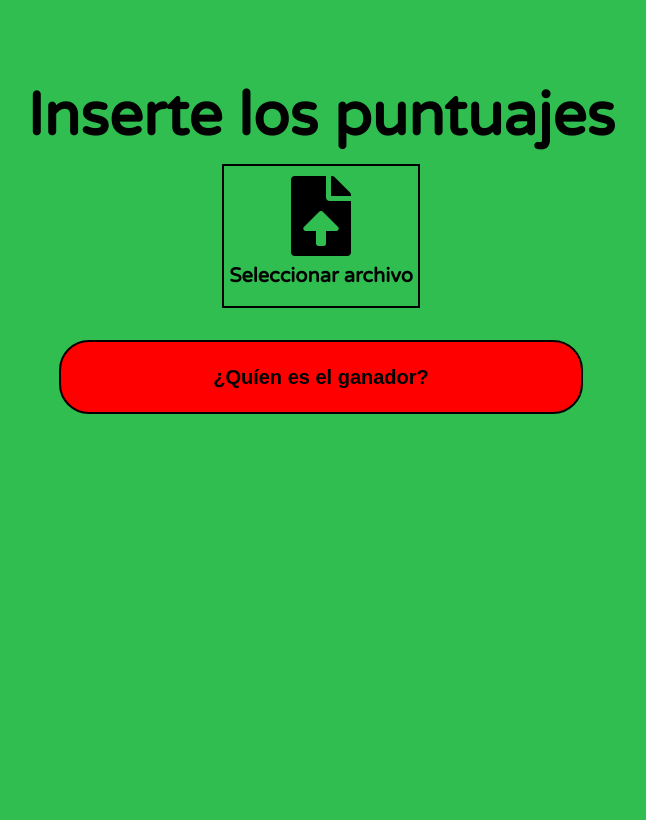
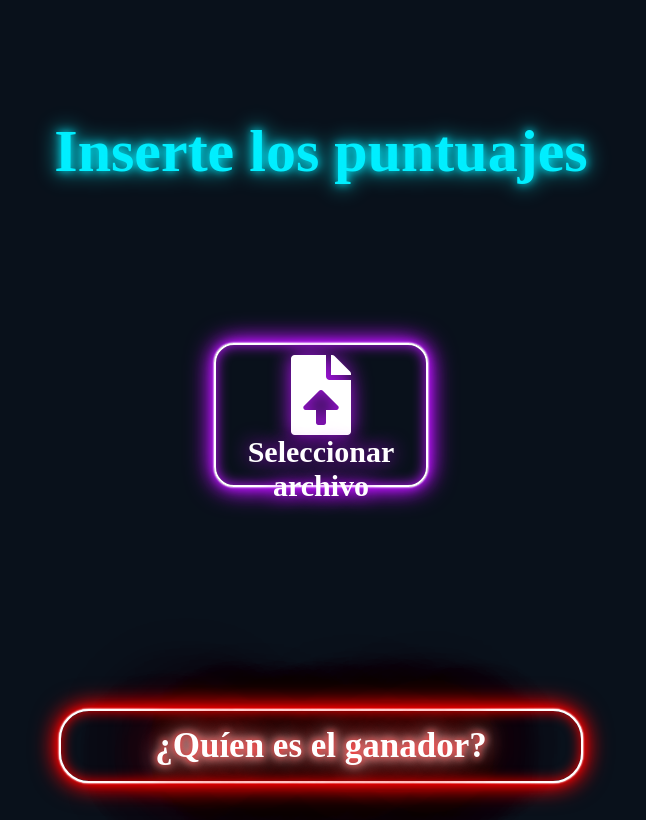
Before and after one commit to DanielLaborda/ejercicio2, a React app in the folder ejercicio2/: page / in a window 1280 px wide. Shown: the whole page, without its empty margins (319-965 px from the left). Built offline with nearby package versions, Linux system fonts and the light colour scheme; a web font is replaced by a local one.

Commit message:
estillos finales del ejercicio

```diff
--- a/ejercicio2/index.html
+++ b/ejercicio2/index.html
@@ -4,7 +4,15 @@
     <meta name="viewport" content="width=device-width, initial-scale=1">
     <link rel="preconnect" href="https://fonts.googleapis.com">
     <link rel="preconnect" href="https://fonts.gstatic.com" crossorigin>
-    <link href="https://fonts.googleapis.com/css2?family=Varela+Round&display=swap" rel="stylesheet">
+    <link rel="preconnect" href="https://fonts.googleapis.com">
+    <link rel="preconnect" href="https://fonts.gstatic.com" crossorigin>
+
+    <link href="https://fonts.googleapis.com/css2?family=Nunito:wght@300;400;700&display=swap" rel="stylesheet">
+
+<link href="https://fonts.googleapis.com/css2?family=Birthstone+Bounce:wght@400;500&display=swap" rel="stylesheet">
+
+<link href="https://fonts.googleapis.com/css2?family=Damion&display=swap" rel="stylesheet">
+
     <link rel="stylesheet" href="https://use.fontawesome.com/releases/v5.1.0/css/all.css" integrity="sha384-lKuwvrZot6UHsBSfcMvOkWwlCMgc0TaWr+30HWe3a4ltaBwTZhyTEggF5tJv8tbt" crossorigin="anonymous">
     <link rel="stylesheet" href="/style/main.css">
   </head>
--- a/ejercicio2/src/components/app.js
+++ b/ejercicio2/src/components/app.js
@@ -93,8 +93,13 @@ export default class App extends Component {
   render() {
     return (
       <div className='app'>
-        <h1 className='titulo'>Inserte los puntuajes</h1>
+        <div className='header'>
+          <h1 className='titulo' data-text='Inserte los puntuajes'>Inserte los puntuajes</h1>
+        </div>
+
         <br/>
+        <div className='container'>
+          <div>
           <input
             type='file'
             id='file1'
@@ -103,8 +108,12 @@ export default class App extends Component {
             onChange={ this.readFile }
           />
           <label htmlFor='file1' className='labelInputFile'><i className="fas fa-file-upload"></i> <span>Seleccionar archivo</span></label>
+          </div>
           <span className='nameFileSpan'>{this.state.namefile}</span>
+        </div>
+
         <br/>
+        <div className='buttonContainer'>
           <button
             className='buttonResults'
             onClick={ this.checkResult }
@@ -112,6 +121,8 @@ export default class App extends Component {
             ¿Quíen es el ganador?
           </button>
         </div>
+
+      </div>
     );
   }
 }
--- a/ejercicio2/style/main.css
+++ b/ejercicio2/style/main.css
@@ -1,7 +1,10 @@
 html {
     font-size: 62.5%; /* 1rem is 10px */
 }
-
+:root {
+    --var-color-azul: rgb(0, 238, 255);
+    --var-color-morado:#bc13fe;
+}
 *,
 *::after,
 *::before {
@@ -19,19 +22,42 @@ body {
     text-rendering: optimizeLegibility;
     -webkit-tap-highlight-color: transparent;
 
-    background-color: #2FBE4F;
+    background-color: #09111b;
 }
 
 .app {
     margin-top: 2rem;
+    /* font-family: 'Nunito', sans-serif; */
+    font-family: 'Birthstone Bounce', cursive;
+    font-weight: 400;
+    height: 100vh;
+    width: 100%;
     display: grid;
-    justify-items: center;
-    font-family: 'Varela Round', sans-serif;
+    align-items: center;
+    justify-content: center;
 }
 
 .titulo {
     font-size: 60px;
     margin-top: 60px;
+    color: var(--var-color-azul);
+    position: relative;
+    text-align: center;
+}
+.titulo::before {
+    position: absolute;
+    text-align: center;
+    text-shadow: 0px 0px 20px var(--var-color-azul);
+    filter: blur(10px) brightness(0);
+    animation: flicker 2s linear forwards;
+    animation-delay: 1s;
+    content: attr(data-text);
+}
+
+.container {
+    display: grid;
+    text-align: center;
+    justify-content: center;
 }
 
 .inputfile {
@@ -44,14 +70,31 @@ body {
 }
 
 .labelInputFile {
+    color: #fff;
     height: 120px;
-    font-size: 20px;
+    width: 200px;
+    font-size: 30px;
     padding: 10px 5px;
-    border: 2px solid ;
+    border: .2rem solid #fff;
+    border-radius: 20px;
     display: grid;
     text-align: center;
     font-weight: bold;
+    position: relative;
 
+    box-shadow: 0 0 .2rem #fff,
+              0 0 .2rem #fff,
+              0 0 2rem var(--var-color-morado),
+              0 0 0.8rem var(--var-color-morado),
+              0 0 2.8rem var(--var-color-morado),
+              inset 0 0 1.3rem var(--var-color-morado);
+
+    text-shadow: 0px 0px 20px var(--var-color-morado);
+}
+.labelInputFile::before {
+    position: absolute;
+    text-align: center;
+    filter: blur(10px) brightness(0);
 }
 .labelInputFile > i {
     font-size: 80px;
@@ -60,23 +103,112 @@ body {
     background-color: #F0F93D;
 }
 .nameFileSpan {
-    font-size: 14px;
+    margin-top: 20px;
+    color: #fff;
+    height: 25px;
+    text-shadow:
+    0 0 7px #fff,
+    0 0 10px #fff,
+    0 0 21px #fff,
+    0 0 42px var(--var-color-morado),
+    0 0 82px var(--var-color-morado),
+    0 0 92px var(--var-color-morado),
+    0 0 102px var(--var-color-morado),
+    0 0 151px var(--var-color-morado);
+    font-size: 25px;
     padding: 10px 5px;
 }
 
+.buttonContainer {
+    display: grid;
+    text-align: center;
+    justify-content: center;
+}
 .buttonResults{
     width: 500px;
     height: 50px;
     border-radius: 30px;
-    font-size: 20px;
+    font-size: 35px;
     font-weight: bold;
+    font-family: 'Birthstone Bounce', cursive;
     padding: 10px;
     text-decoration: none;
     cursor: pointer;
-    border: 2px solid black;
-    background-color: red;
+    border: 2px solid #fff;
+    color: #fff;
+    background-color: #09111b;
+    text-shadow:
+    0 0 7px red,
+    0 0 10px #fff,
+    0 0 21px #fff,
+    0 0 42px red,
+    0 0 82px red,
+    0 0 92px red,
+    0 0 102px red,
+    0 0 151px red;
+    box-shadow: 0 0 .2rem #fff,
+              0 0 .2rem #fff,
+              0 0 2rem red,
+              0 0 0.8rem red,
+              0 0 2.8rem red,
+              inset 0 0 1.3rem red;
 }
 .buttonResults:hover {
-    background-color: black;
-    color: gray;
+    box-shadow: 0 0 .3rem #fff,
+              0 0 .3rem #fff,
+              0 0 3rem red,
+              0 0 0.9rem red,
+              0 0 2.9rem red,
+              inset 0 0 1.4rem red;
+
+    text-shadow: 0 0 8px #fff,
+              0 0 11px #fff,
+              0 0 22px #fff,
+              0 0 43px red,
+              0 0 83px red,
+              0 0 93px red,
+              0 0 104px red,
+              0 0 152px red;
 }
+/* mediaquery */
+@media (max-width: 768px) {
+    .titulo {
+        font-size: 30px;
+    }
+}
+/* keys */
+@keyframes flicker {
+    0% {
+      filter: blur(5px) brightness(1);
+    }
+    3% {
+      filter: blur(5px) brightness(0);
+    }
+    6% {
+      filter: blur(5px) brightness(0);
+    }
+    7% {
+      filter: blur(5px) brightness(1);
+    }
+    8% {
+      filter: blur(5px) brightness(0);
+    }
+    9% {
+      filter: blur(5px) brightness(1);
+    }
+    10% {
+      filter: blur(5px) brightness(0);
+    }
+    20% {
+      filter: blur(5px) brightness(1);
+    }
+    50% {
+      filter: blur(5px) brightness(1);
+    }
+    99% {
+      filter: blur(5px) brightness(0);
+    }
+    100% {
+      filter: blur(5px) brightness(1);
+    }
+  }
```
Lines whose indentation alone changed are shown as unchanged.
